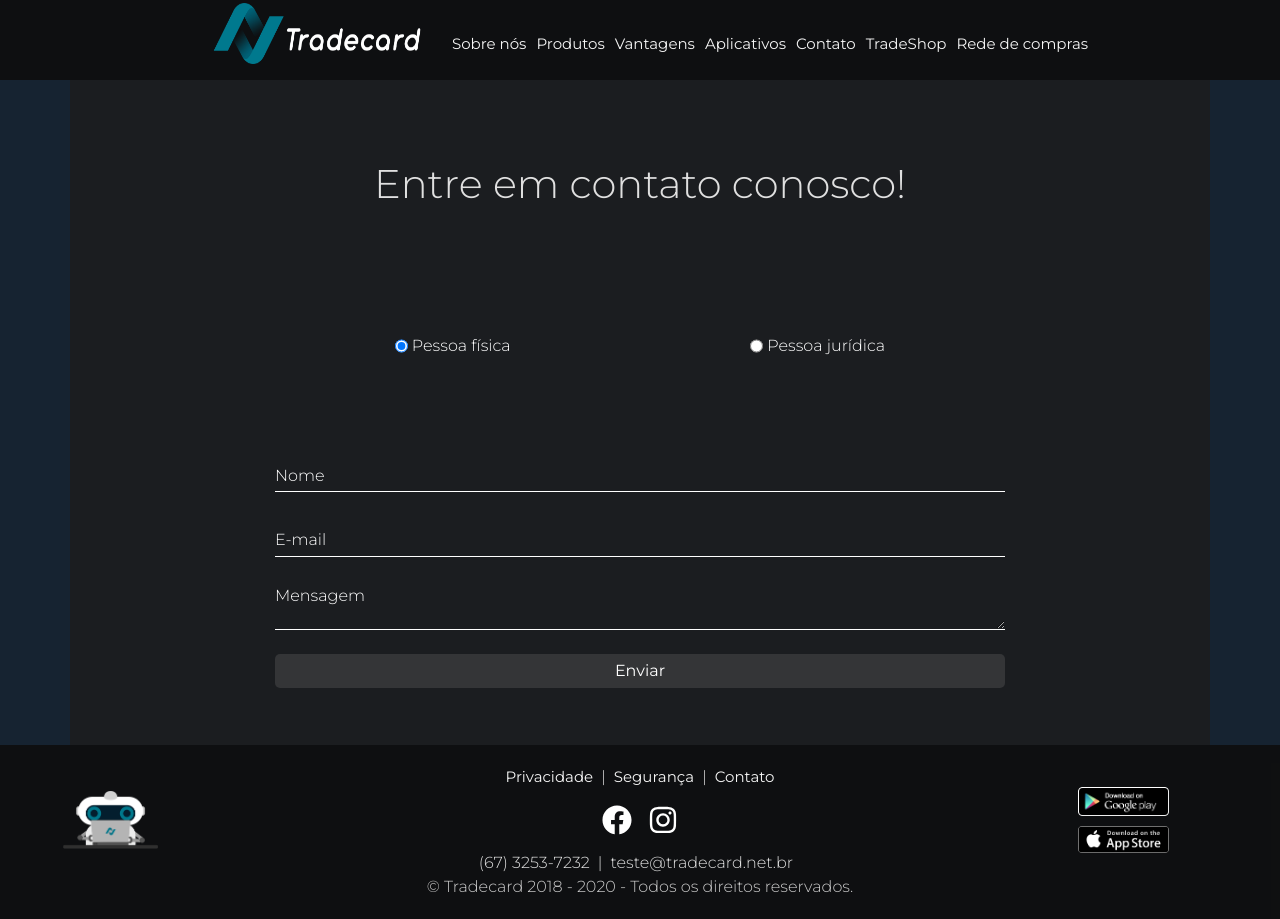
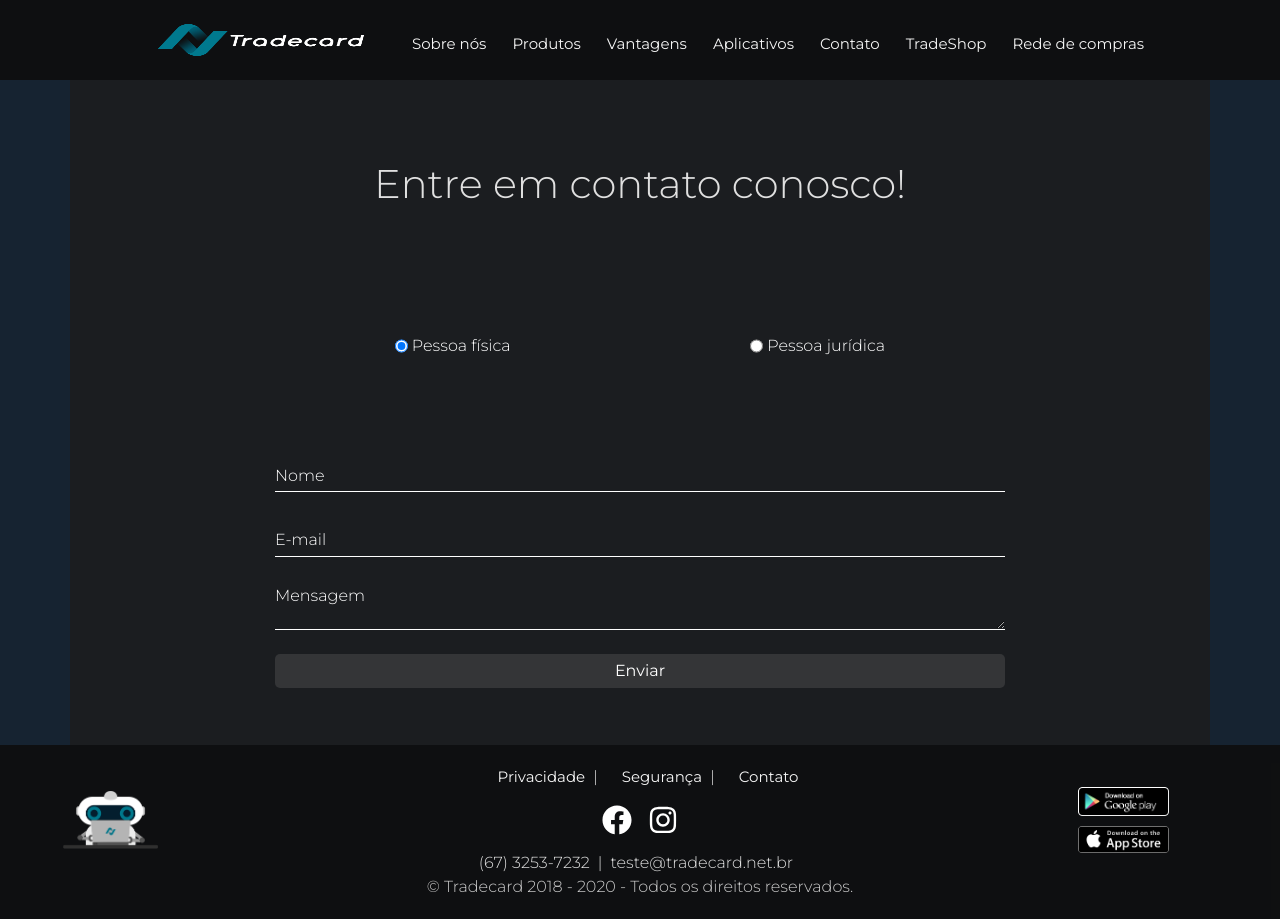
Before and after one commit to jamessonseren/correct-site-institucional, a React (Create React App) app: page /contato in a window 1280 px wide. Built offline with nearby package versions, Linux system fonts and the light colour scheme; what react-pose would draw is missing.

Commit message:
Finalização navbar

```diff
--- a/src/components/aplicativos/Aplicativos.js
+++ b/src/components/aplicativos/Aplicativos.js
@@ -36,7 +36,7 @@ export default function Aplicativos(){
 
                 <Col>
                     <Box pose={isVisible ? 'visible' : 'hidden'}>
-                        <h4 className='text-light' style={{fontWeight: 500}}>APP Tradecard</h4>
+                        <h4 className='text-light' style={{fontWeight: 600}}>APP Tradecard</h4>
                         <p className='text-light text-justify' style={{textIndent: '1.5rem'}}>
                             Para o mundo moderno das pessoas físicas que se importam com a praticidade dos procedimentos,
                             com a desburocratização, obtenção de descontos e economia, com o avanço da tecnologia e suas tendências,
@@ -51,11 +51,11 @@ export default function Aplicativos(){
             </Row>
             <Row className='justify-content-center mt-5'>
                 <Col>
-                    <h4 className='text-light' style={{fontWeight: 500}}>Módulo de vendas - Tradecard</h4>
+                    <h4 className='text-light' style={{fontWeight: 600}}>Módulo de vendas - Tradecard</h4>
                     <p className='text-light text-justify' style={{textIndent: '1.5rem'}}>
-                        O Módulo de vendas da Tradecard permite realizar venda através de Qr Code, Tokens, Cartões ou Krats!
+                        O Módulo de vendas da Tradecard permite realizar vendas através de QR-Code e Token com técnologia e segurança de ponta!
                     </p>
-                    <a> <Image src={require('../../assets/download_windows.png')} style={{width: '21%'}} rounded fluid/> </a>
+                    <a> <Image src={require('../../assets/download_windows.png')} style={{width: '28%'}} rounded fluid/> </a>
                 </Col>
                 <Col sm={5} className='align-items-center justify-content-center d-flex'>
                     <Box pose={isVisible ? 'visible' : 'hidden'}>
--- a/src/components/navbar/Navbar.js
+++ b/src/components/navbar/Navbar.js
@@ -6,11 +6,9 @@ import "./navbar.css"
 
 export default function NavBar(){
     return(
-
-            <>
         <Nav className="justify-content-center navbar-trade">
-                <Nav.Item  className='logo'>
-                    <img src={require('../../assets/tradecard_logo_white.png')} alt='Tradecard Logo' height='80%' width='250' className='logo' />
+            <Nav.Item  className='align-items-center justify-content-center d-flex pt-0'>
+                <img src={require('../../assets/tradecard_logo_white.png')} alt='Tradecard Logo' height='40%' width='250'/>
             </Nav.Item>
             <Nav.Item><Link className='navbar-link-trade' to='/sobre_nos'>Sobre nós</Link></Nav.Item>
             <Nav.Item><Link className='navbar-link-trade' to='/produtos'>Produtos</Link></Nav.Item>
@@ -20,6 +18,5 @@ export default function NavBar(){
             <Nav.Item><Link className='navbar-link-trade' to='/trade_shop'>TradeShop</Link></Nav.Item>
             <Nav.Item><Link className='navbar-link-trade' to='/rede_compras'>Rede de compras</Link></Nav.Item>
         </Nav>
-            </>
     )
 }
--- a/src/components/navbar/navbar.css
+++ b/src/components/navbar/navbar.css
@@ -4,15 +4,18 @@
     height: 10vh;
     z-index: 3;
 }
+
 .nav-item{
     padding-left: 5px;
     padding-right: 5px;
     padding-top: 4vh;
 }
+
 .navbar-link-trade{
     color: whitesmoke !important;
     font-size: 15px;
     font-weight: 500;
+    padding-left: 1rem
 }
 
 .navbar-link-trade:hover{
@@ -20,6 +23,3 @@
     text-decoration: none;
     transition: 0.3s;
 }
-.logo{
-    padding-top: .1025rem !important;
-}
```
Also changed, not shown: src/assets/tradecard_logo_white.png. Lines whose indentation alone changed are shown as unchanged.
